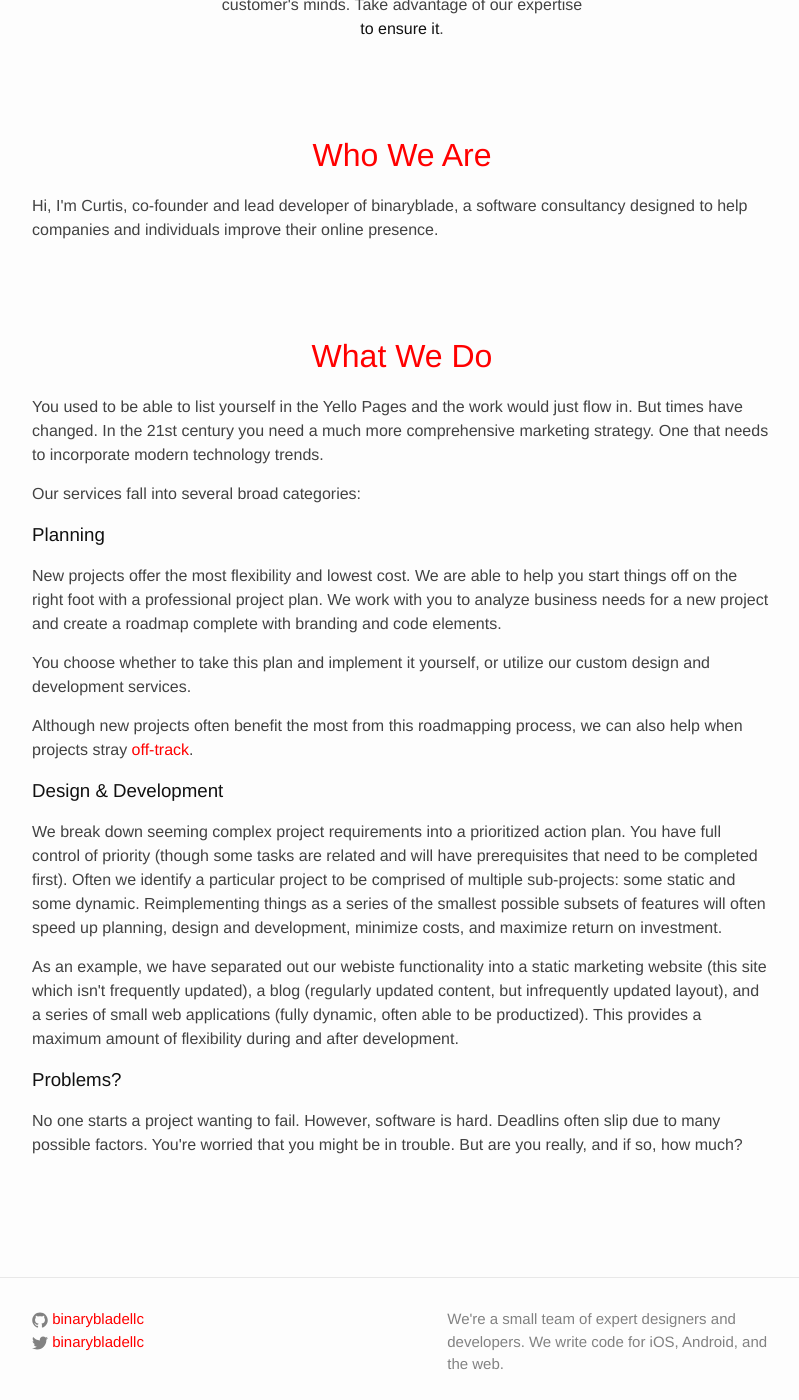
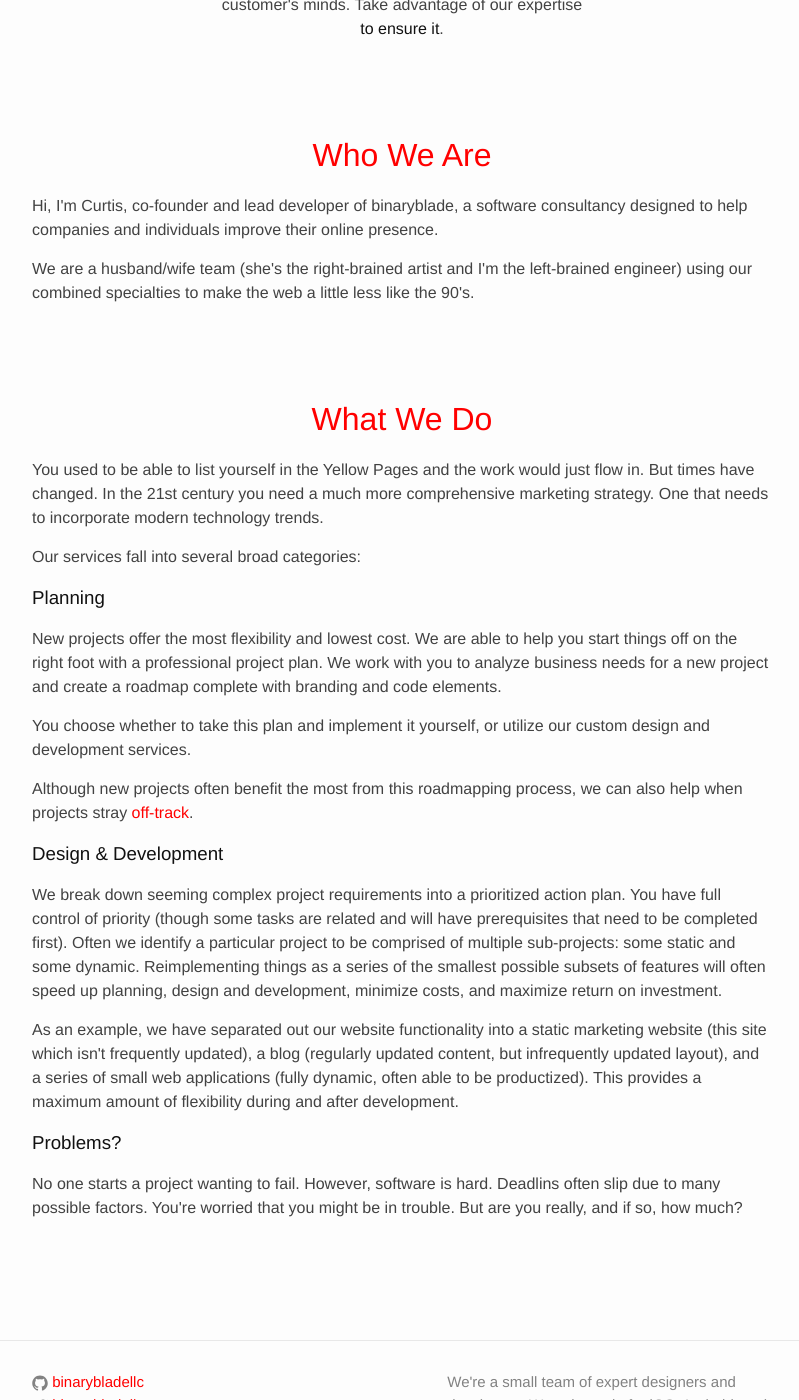
Before and after one commit to binaryblade/binaryblade.github.io, a Jekyll site: the page built from index.html, in a window 1280 px wide and 1400 px high, scrolled down 282 px. Shown: the whole window, without its empty margins (238-1037 px from the left). Built offline with Jekyll 4.4.1, drawn with Linux system fonts in a browser that asks for light colours.

Commit message:
fix typos

```diff
--- a/index.html
+++ b/index.html
@@ -13,11 +13,14 @@ layout: default
     <h2>Who We Are</h2>
     <p>Hi, I'm Curtis, co-founder and lead developer of binaryblade, a software consultancy
       designed to help companies and individuals improve their online presence.</p>
+
+    <p>We are a husband/wife team (she's the right-brained artist and I'm the left-brained
+      engineer) using our combined specialties to make the web a little less like the 90's.</p>
   </section>
 
   <section id="what-we-do" class="brand-header">
     <h2>What We Do</h2>
-    <p>You used to be able to list yourself in the Yello Pages and the work would just flow
+    <p>You used to be able to list yourself in the Yellow Pages and the work would just flow
       in. But times have changed. In the 21st century you need a much more comprehensive
       marketing strategy. One that needs to incorporate modern technology trends.</p>
 
@@ -38,7 +41,7 @@ layout: default
     <h3>Design & Development</h3>
     <p>We break down seeming complex project requirements into a prioritized action plan. You have full control of priority (though some tasks are related and will have prerequisites that need to be completed first). Often we identify a particular project to be comprised of multiple sub-projects: some static and some dynamic. Reimplementing things as a series of the smallest possible subsets of features will often speed up planning, design and development, minimize costs, and maximize return on investment.</p>
 
-    <p>As an example, we have separated out our webiste functionality into a static marketing website (this site which isn't frequently updated), a blog (regularly updated content, but infrequently updated layout), and a series of small web applications (fully dynamic, often able to be productized). This provides a maximum amount of flexibility during and after development.</p>
+    <p>As an example, we have separated out our website functionality into a static marketing website (this site which isn't frequently updated), a blog (regularly updated content, but infrequently updated layout), and a series of small web applications (fully dynamic, often able to be productized). This provides a maximum amount of flexibility during and after development.</p>
 
     <a name="problems"></a>
     <h3>Problems?</h3>
```
